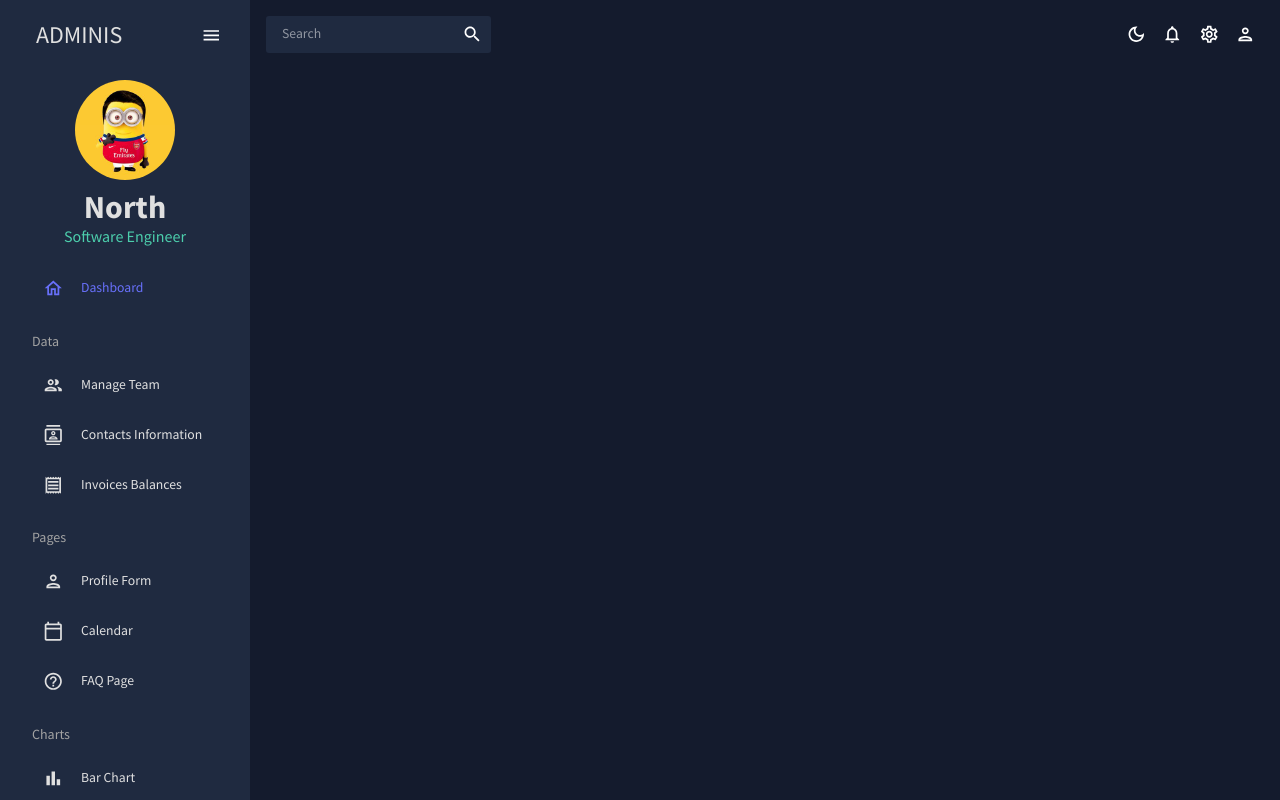
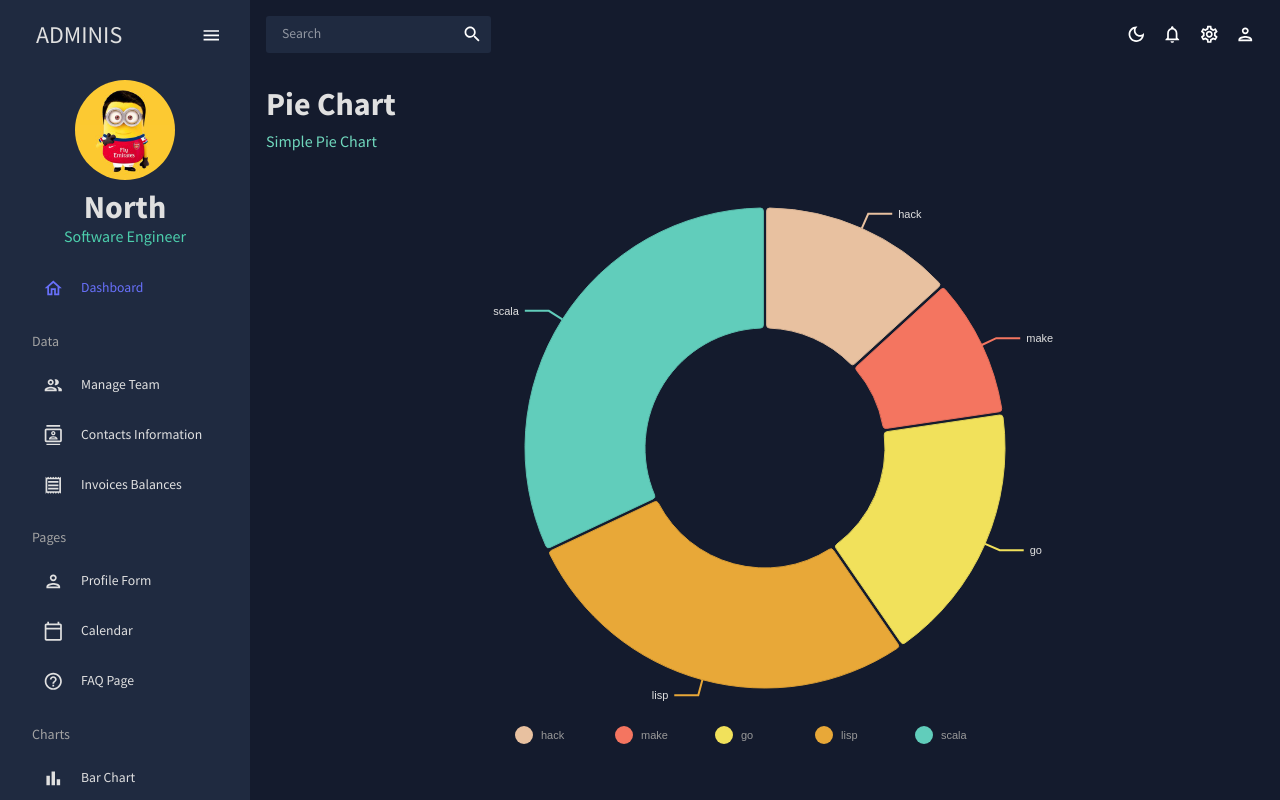
Before and after one commit to nOBITa3001/react-admin-dashboard, a React (Vite) app: page /pie in a window 1280 px wide. Shown: the top 800 px of the page. Built offline with nearby package versions, Linux system fonts and the light colour scheme.

Commit message:
feat: pie

```diff
--- a/src/App.tsx
+++ b/src/App.tsx
@@ -1,16 +1,17 @@
 import { CssBaseline, Theme, ThemeProvider } from "@mui/material";
 import { Route, Routes } from "react-router-dom";
+import { Bar } from "./scenes/bar";
+import { Calendar } from "./scenes/calendar";
+import { Contacts } from "./scenes/contacts";
 import { Dashboard } from "./scenes/dashboard";
+import { FAQ } from "./scenes/faq";
+import { Form } from "./scenes/form";
 import { Sidebar } from "./scenes/global/Sidebar";
 import { Topbar } from "./scenes/global/Topbar";
+import { Invoices } from "./scenes/invoices";
+import { Pie } from "./scenes/pie";
+import { Team } from "./scenes/team";
 import { ColorModeContext, useMode } from "./theme";
-import { Team } from "./scenes/team";
-import { Contacts } from "./scenes/contacts";
-import { Invoices } from "./scenes/invoices";
-import { Form } from "./scenes/form";
-import { Calendar } from "./scenes/calendar";
-import { FAQ } from "./scenes/faq";
-import { Bar } from "./scenes/bar";
 
 function App() {
   const [theme, colorMode] = useMode();
@@ -33,6 +34,7 @@
               <Route path="/calendar" element={<Calendar />} />
               <Route path="/faq" element={<FAQ />} />
               <Route path="/bar" element={<Bar />} />
+              <Route path="/pie" element={<Pie />} />
             </Routes>
           </main>
         </div>
--- /dev/null
+++ b/src/components/PieChart.tsx
@@ -0,0 +1,113 @@
+import { useTheme } from "@mui/material";
+import { ResponsivePie } from "@nivo/pie";
+import { mockPieData as data } from "../data/mockData";
+import { tokens } from "../theme";
+
+export const PieChart = () => {
+  const theme = useTheme();
+  const colors = tokens(theme.palette.mode);
+
+  return (
+    <ResponsivePie
+      data={data}
+      theme={{
+        axis: {
+          domain: {
+            line: {
+              stroke: colors.greenAccent[700],
+            },
+          },
+          legend: {
+            text: {
+              fill: colors.greenAccent[700],
+            },
+          },
+          ticks: {
+            line: {
+              stroke: colors.greenAccent[700],
+              strokeWidth: 1,
+            },
+            text: {
+              fill: colors.greenAccent[700],
+            },
+          },
+        },
+        legends: {
+          text: {
+            fill: colors.greenAccent[700],
+          },
+        },
+        tooltip: {
+          container: {
+            background: colors.primary[400],
+          },
+        },
+      }}
+      margin={{ top: 40, right: 80, bottom: 80, left: 80 }}
+      innerRadius={0.5}
+      padAngle={0.7}
+      cornerRadius={3}
+      activeOuterRadiusOffset={8}
+      borderWidth={1}
+      borderColor={{
+        from: "color",
+        modifiers: [["darker", 0.2]],
+      }}
+      arcLinkLabelsSkipAngle={10}
+      arcLinkLabelsTextColor={colors.grey[100]}
+      arcLinkLabelsThickness={2}
+      arcLinkLabelsColor={{ from: "color" }}
+      enableArcLabels={false}
+      arcLabelsSkipAngle={10}
+      arcLabelsTextColor={{
+        from: "color",
+        modifiers: [["darker", 2]],
+      }}
+      defs={[
+        {
+          id: "dots",
+          type: "patternDots",
+          background: "inherit",
+          color: "rgba(255, 255, 255, 0.3)",
+          size: 4,
+          padding: 1,
+          stagger: true,
+        },
+        {
+          id: "lines",
+          type: "patternLines",
+          background: "inherit",
+          color: "rgba(255, 255, 255, 0.3)",
+          rotation: -45,
+          lineWidth: 6,
+          spacing: 10,
+        },
+      ]}
+      legends={[
+        {
+          anchor: "bottom",
+          direction: "row",
+          justify: false,
+          translateX: 0,
+          translateY: 56,
+          itemsSpacing: 0,
+          itemWidth: 100,
+          itemHeight: 18,
+          itemTextColor: "#999",
+          itemDirection: "left-to-right",
+          itemOpacity: 1,
+          symbolSize: 18,
+          symbolShape: "circle",
+          effects: [
+            {
+              on: "hover",
+              style: {
+                itemTextColor: "#000",
+              },
+            },
+          ],
+        },
+      ]}
+    />
+  );
+};
--- /dev/null
+++ b/src/scenes/pie/index.tsx
@@ -0,0 +1,14 @@
+import { Box } from "@mui/material";
+import { Header } from "../../components/Header";
+import { PieChart } from "../../components/PieChart";
+
+export const Pie = () => {
+  return (
+    <Box m={2}>
+      <Header title="Pie Chart" subtitle="Simple Pie Chart" />
+      <Box height="75vh">
+        <PieChart />
+      </Box>
+    </Box>
+  );
+};
```
